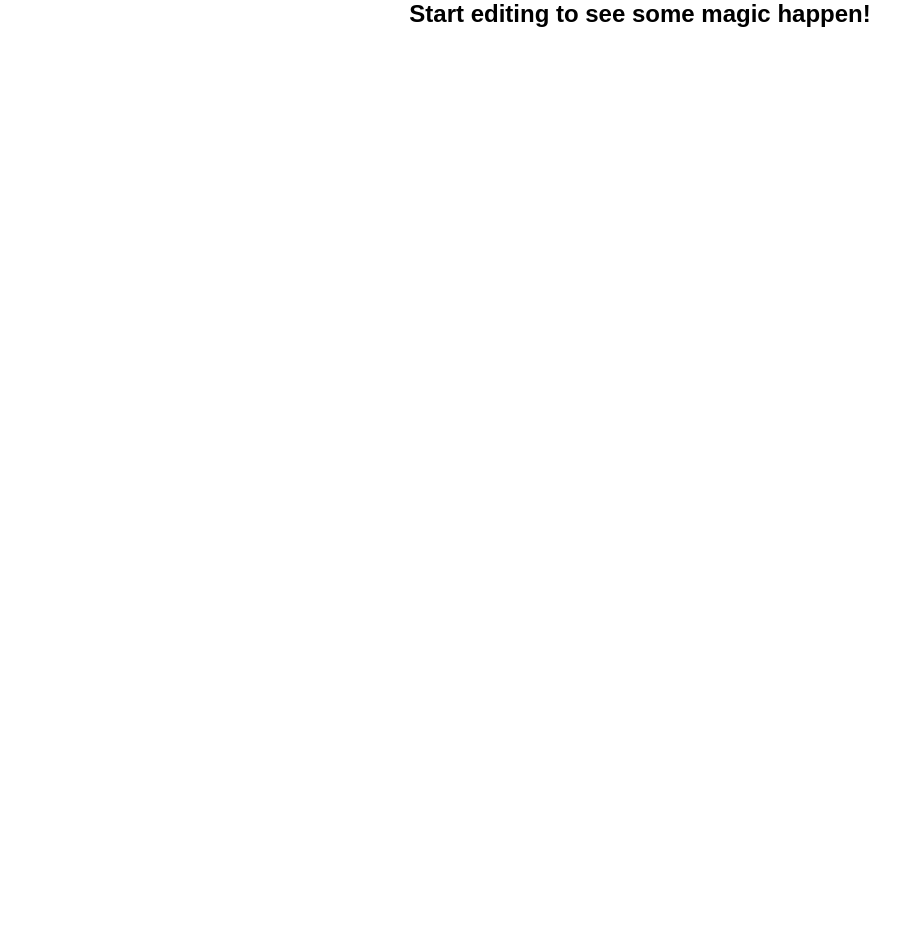
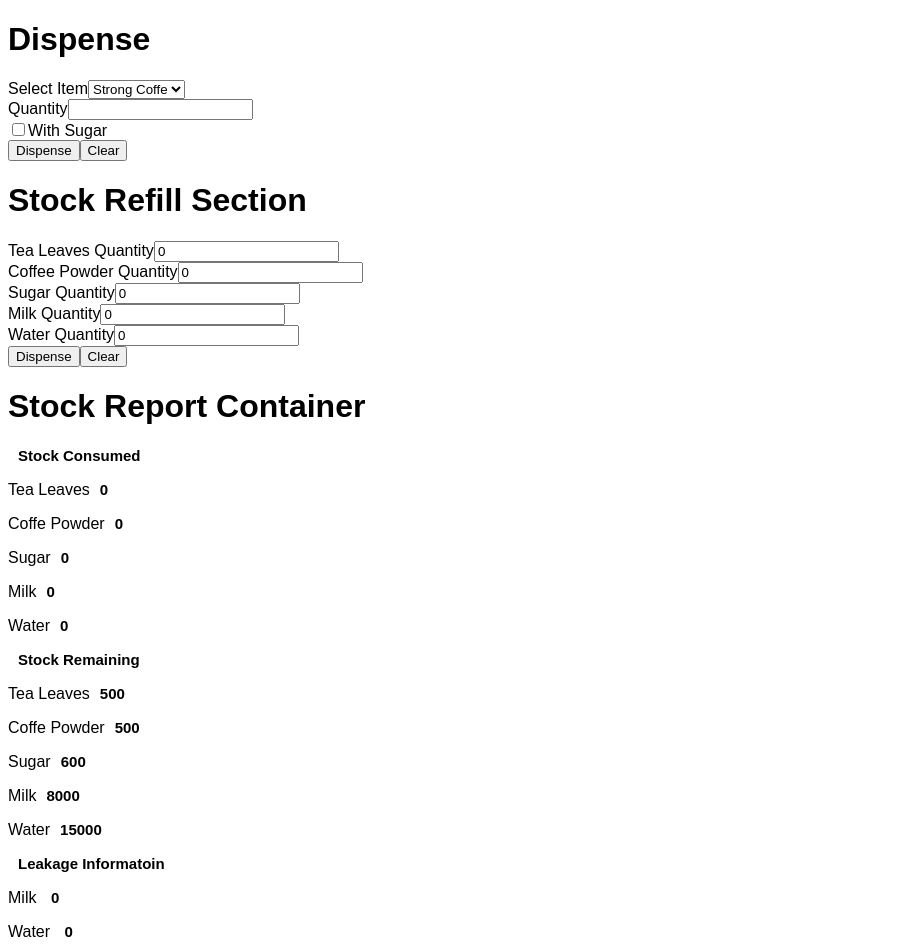
Before and after one commit to saisantosh005/novaApp, a React (Create React App) app: page / in a window 1280 px wide. Shown: the part 80-1032 px from the top of the page, without its empty margins (0-924 px from the left). Before the commit the page ends 800 px from the top, so only its background shows below. Built offline with nearby package versions, Linux system fonts and the light colour scheme.

Commit message:
firstLevelApp

```diff
--- a/src/App.js
+++ b/src/App.js
@@ -1,10 +1,10 @@
+import Dashboard from "./components/Dashboard/Dashboard";
 import "./styles.css";
 
 export default function App() {
   return (
     <div className="App">
-      <h1>Hello CodeSandbox</h1>
-      <h2>Start editing to see some magic happen!</h2>
+      <Dashboard />
     </div>
   );
 }
--- /dev/null
+++ b/src/components/Dashboard/Dashboard.js
@@ -0,0 +1,259 @@
+import { Component } from "react";
+import {
+  DashboardMainContainer,
+  DispenserContainer,
+  RefillSectionContainer,
+  ReportSectionContainer,
+  Button,
+  ButtonContainer,
+  BoldText
+} from "./styledComponents";
+
+class Dashboard extends Component {
+  constructor(props) {
+    super(props);
+    this.state = {
+      selectedItem: "Strong Coffee",
+      quatity: 0,
+      withSugar: false,
+      teaLeaveQuantity: 0,
+      coffeePowderQuantity: 0,
+      sugarQuantity: 0,
+      milkQuantity: 0,
+      waterQuantity: 0,
+      teaLeavesConsumed: 0,
+      coffeePowderConsumed: 0,
+      sugarConsumed: 0,
+      milkConsumed: 0,
+      waterConsumed: 0,
+      teaLeavesRemained: 500,
+      coffeePowderRemained: 500,
+      sugarRemained: 600,
+      milkRemained: 8000,
+      waterRemained: 15000,
+      strongCoffeeCups: 0,
+      strongTeaCups: 0,
+      lightTeaCups: 0,
+      lightCoffeCups: 0
+    };
+  }
+
+  onChangeSelectItem = (event) => {
+    this.setState({
+      selectedItem: event.target.value
+    });
+  };
+
+  onChangeQuantity = (event) => {
+    this.setState({
+      quantity: event.target.value
+    });
+  };
+
+  onToggleSugar = () => {
+    const { withSugar } = this.state;
+    this.setState({
+      withSugar: !withSugar
+    });
+  };
+
+  onClickDispense = () => {
+    const { selectedItem, quantity, withSugar } = this.state;
+
+    // 50, T = 1
+    // 50, C=2
+    // 50  S=1.5
+    // 4000 M=0.15
+    // 600 W =0.02
+    if (selectedItem === "strongCoffee") {
+      // 2,50,4,0,100,
+      // sugar,milk,coffee,tea,water
+      this.setState({});
+    } else if (selectedItem === "strongTea") {
+    } else if (selectedItem === "lightCoffee") {
+    } else if (selectedItem === "lightTea") {
+    }
+  };
+
+  onClearDispenseSelection = () => {
+    this.setState({
+      selectedItem: "strongCoffe",
+      quantity: 0,
+      withSugar: false
+    });
+  };
+
+  render() {
+    const {
+      selectedItem,
+      quantity,
+      withSugar,
+      teaLeaveQuantity,
+      coffeePowderQuantity,
+      sugarQuantity,
+      milkQuantity,
+      waterQuantity,
+      strongCoffeeCups,
+      strongTeaCups,
+      lightTeaCups,
+      lightCoffeCups,
+
+      teaLeavesConsumed,
+      coffeePowderConsumed,
+      sugarConsumed,
+      milkConsumed,
+      waterConsumed,
+      teaLeavesRemained,
+      coffeePowderRemained,
+      sugarRemained,
+      milkRemained,
+      waterRemained
+    } = this.state;
+    // console.log(selectedItem, quantity, withSugar);
+    return (
+      <DashboardMainContainer>
+        <h1>Tea / Coffe Vending Machine</h1>
+
+        <DispenserContainer>
+          <h1>Dispense</h1>
+          <div>
+            <label>Select Item</label>
+            <select selected={selectedItem} onChange={this.onChangeSelectItem}>
+              <option value={"strongCoffee"}>Strong Coffe</option>
+              <option value={"lightCoffee"}>Light Coffee</option>
+              <option value={"strongTea"}>Strong Tea</option>
+              <option value={"lightTea"}>Light Tea</option>
+            </select>
+          </div>
+          <div>
+            <label>Quantity</label>
+            <input
+              type="text"
+              value={quantity}
+              onChange={this.onChangeQuantity}
+            />
+          </div>
+          <div>
+            <input
+              id="withSugar"
+              type="checkbox"
+              onChange={this.onToggleSugar}
+              value={withSugar}
+            />
+            <label htmlFor="withSugar">With Sugar</label>
+          </div>
+          <ButtonContainer>
+            <Button onClick={this.onClickDispense}>Dispense</Button>
+            <Button onClick={this.onClearDispenseSelection}>Clear</Button>
+          </ButtonContainer>
+        </DispenserContainer>
+        <RefillSectionContainer>
+          <h1>Stock Refill Section</h1>
+          <div>
+            <label>Tea Leaves Quantity</label>
+            <input type="text" value={teaLeaveQuantity} />
+          </div>
+
+          <div>
+            <label>Coffee Powder Quantity</label>
+            <input type="text" value={coffeePowderQuantity} />
+          </div>
+
+          <div>
+            <label>Sugar Quantity</label>
+            <input type="text" value={sugarQuantity} />
+          </div>
+
+          <div>
+            <label>Milk Quantity</label>
+            <input type="text" value={milkQuantity} />
+          </div>
+          <div>
+            <label>Water Quantity</label>
+            <input type="text" value={waterQuantity} />
+          </div>
+          <div>
+            <Button>Dispense</Button>
+            <Button>Clear</Button>
+          </div>
+        </RefillSectionContainer>
+
+        <ReportSectionContainer>
+          <h1>Stock Report Container</h1>
+          <div>
+            <BoldText>Stock Consumed</BoldText>
+            <p>
+              Tea Leaves<BoldText>{teaLeavesConsumed}</BoldText>
+            </p>
+            <p>
+              Coffe Powder<BoldText>{coffeePowderConsumed}</BoldText>
+            </p>
+
+            <p>
+              Sugar<BoldText>{sugarConsumed}</BoldText>
+            </p>
+            <p>
+              Milk<BoldText>{milkConsumed}</BoldText>
+            </p>
+            <p>
+              Water<BoldText>{waterConsumed}</BoldText>
+            </p>
+          </div>
+          <div>
+            <BoldText>Stock Remaining</BoldText>
+            <p>
+              Tea Leaves<BoldText>{teaLeavesRemained}</BoldText>
+            </p>
+            <p>
+              Coffe Powder<BoldText>{coffeePowderRemained}</BoldText>
+            </p>
+
+            <p>
+              Sugar<BoldText>{sugarRemained}</BoldText>
+            </p>
+            <p>
+              Milk<BoldText>{milkRemained}</BoldText>
+            </p>
+            <p>
+              Water<BoldText>{waterRemained}</BoldText>
+            </p>
+          </div>
+
+          <div>
+            <BoldText>Leakage Informatoin</BoldText>
+            <p>
+              Milk <BoldText>{milkQuantity}</BoldText>
+            </p>
+            <p>
+              Water <BoldText>{waterQuantity}</BoldText>
+            </p>
+          </div>
+
+          <div>
+            <BoldText>Bevarage Details</BoldText>
+            <p>
+              No of strong Coffee cups Despensed
+              <BoldText>{strongCoffeeCups}</BoldText>
+            </p>
+            <p>
+              No of Light coffee cups Despensed
+              <BoldText>{lightCoffeCups}</BoldText>
+            </p>
+            <p>
+              No of Strong Tea cups Despensed
+              <BoldText>{strongTeaCups}</BoldText>
+            </p>
+            <p>
+              No of Light Tea cups Despensed<BoldText>{lightTeaCups}</BoldText>
+            </p>
+            <p>
+              Selling Price <BoldText></BoldText>
+            </p>
+          </div>
+        </ReportSectionContainer>
+      </DashboardMainContainer>
+    );
+  }
+}
+
+export default Dashboard;
--- /dev/null
+++ b/src/components/Dashboard/styledComponents.js
@@ -0,0 +1,40 @@
+import styled from "styled-components";
+
+const DashboardMainContainer = styled.div``;
+
+const DispenserContainer = styled.div`
+  display: flex;
+  flex-direction: column;
+  align-items: flex-start;
+`;
+const RefillSectionContainer = styled.div`
+  display: flex;
+  flex-direction: column;
+  align-items: flex-start;
+`;
+const ReportSectionContainer = styled.div`
+  display: flex;
+  flex-direction: column;
+  align-items: flex-start;
+  text-align: left;
+`;
+
+const ButtonContainer = styled.div``;
+
+const Button = styled.button``;
+
+const BoldText = styled.span`
+  font-size: 15px;
+  font-weight: 600;
+  margin-left: 10px;
+`;
+
+export {
+  DashboardMainContainer,
+  DispenserContainer,
+  RefillSectionContainer,
+  ReportSectionContainer,
+  ButtonContainer,
+  Button,
+  BoldText
+};
```
